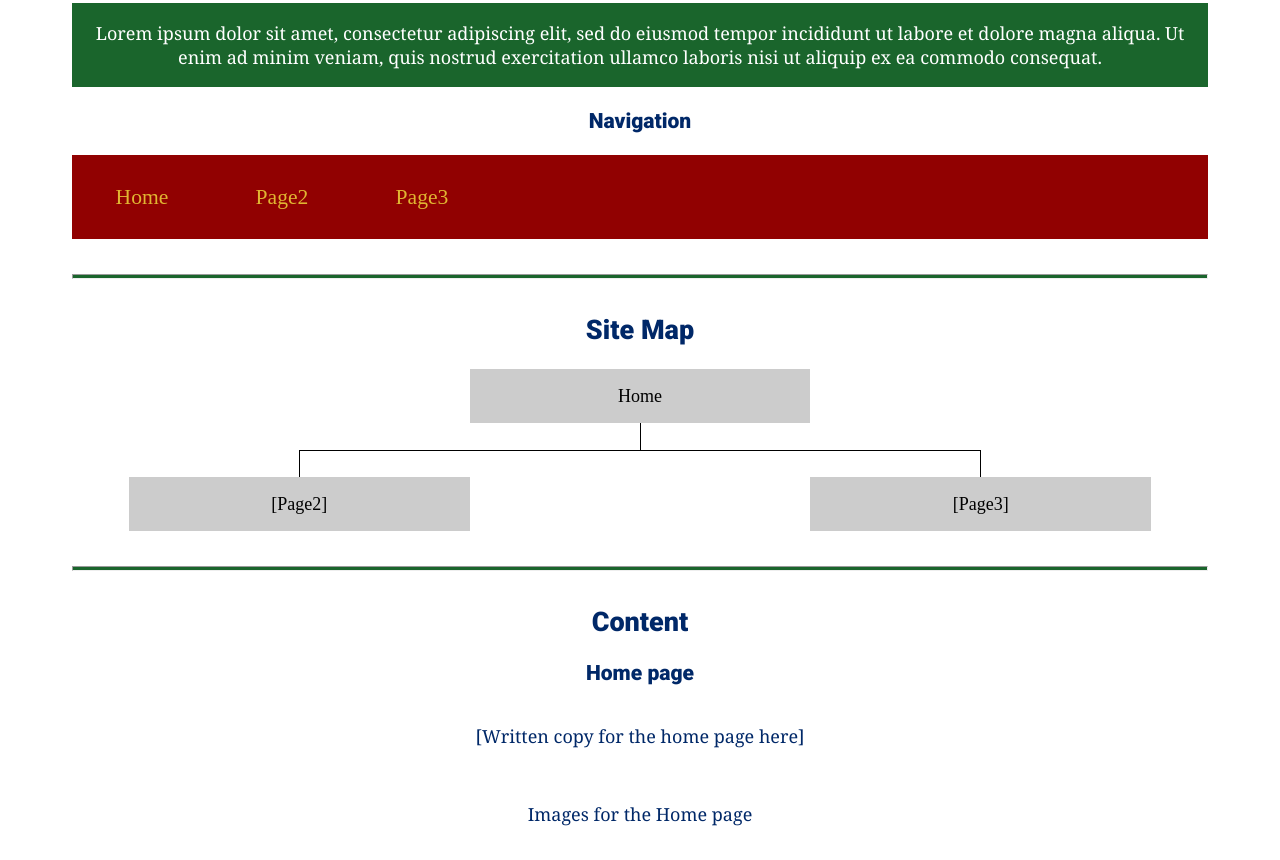
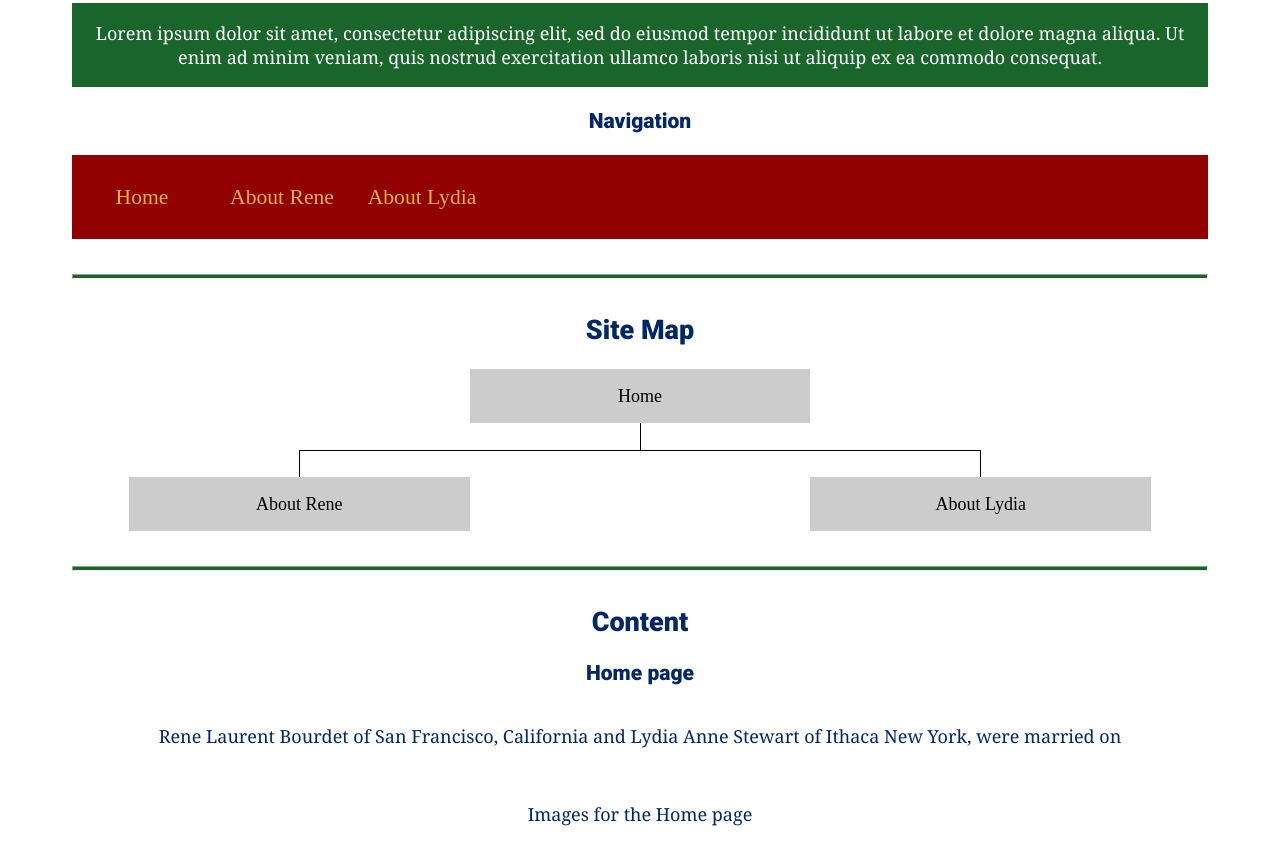
Before and after one commit to mrbourdet/wdd130, a plain HTML site: page genealogy/site-plan.html in a window 1280 px wide. Shown: the part 1765-2625 px from the top of the page. Drawn offline with Linux system fonts and the light colour scheme; a web font is replaced by a local one.

Commit message:
commit changes

```diff
--- a/genealogy/site-plan.html
+++ b/genealogy/site-plan.html
@@ -80,8 +80,8 @@
       <!-- Think about how you want your navigation bar to look. In the site-plan.css file change the colors to your colors to get the look you desire. -->
       <nav>
         <a href="#">Home</a>
-        <a href="#">Page2</a>
-        <a href="#">Page3</a>
+        <a href="#">About Rene</a>
+        <a href="#">About Lydia</a>
       </nav>
       <hr>
       <h2>
@@ -92,10 +92,10 @@
           Home
         </div>
         <div class="sm-page2">
-          [Page2] <!-- change this -->
+          About Rene <!-- change this -->
         </div>
         <div class="sm-page3">
-          [Page3]  <!-- change this -->
+          About Lydia  <!-- change this -->
         </div>
 
         <div class="top">
@@ -117,7 +117,7 @@
       </h2>
       <h3>Home page</h3>
       <p>
-        [Written copy for the home page here]
+        Rene Laurent Bourdet of San Francisco, California and Lydia Anne Stewart of Ithaca New York, were married on
       </p>
       <p>Images for the Home page</p>
         <img src="#" alt="image for homepage">
```
